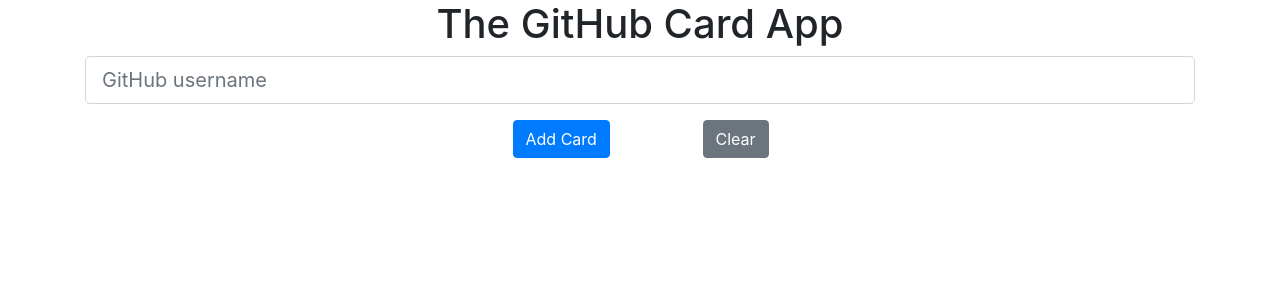
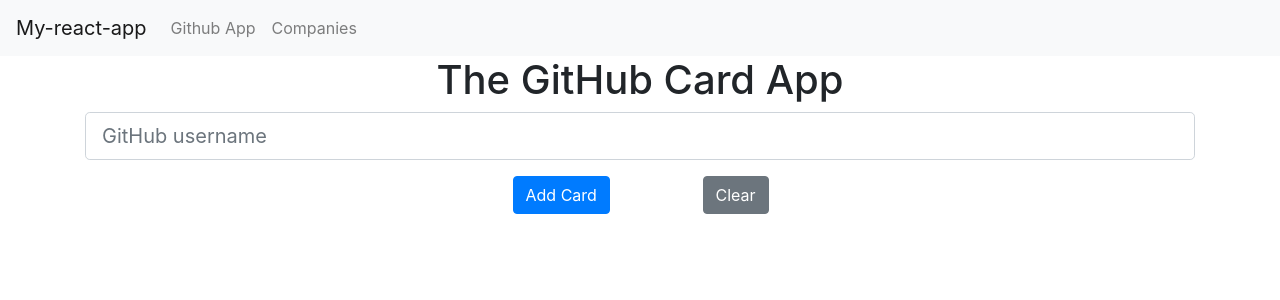
Before and after one commit to hirenpandit/my-react-app, a React (Create React App) app: page /app in a window 1280 px wide. Shown: the top 300 px of the page. Built offline with nearby package versions, Linux system fonts and the light colour scheme.

Commit message:
added navigation

```diff
--- a/package.json
+++ b/package.json
@@ -14,6 +14,7 @@
     "react": "^17.0.2",
     "react-bootstrap": "^1.5.2",
     "react-dom": "^17.0.2",
+    "react-router-dom": "^5.2.0",
     "react-scripts": "4.0.3",
     "typescript": "^4.2.4",
     "web-vitals": "^1.1.1"
@@ -41,5 +42,8 @@
       "last 1 firefox version",
       "last 1 safari version"
     ]
+  },
+  "devDependencies": {
+    "@types/react-router-dom": "^5.1.7"
   }
 }
--- a/src/App.tsx
+++ b/src/App.tsx
@@ -4,8 +4,8 @@
 import Button from 'react-bootstrap/Button';
 import Container from 'react-bootstrap/Container';
 import Form from 'react-bootstrap/Form';
-import 'bootstrap/dist/css/bootstrap.min.css';
 import { Col, Row } from 'react-bootstrap';
+import Image from 'react-bootstrap/Image';
 
 const CardList = (props:any) => {
   return props.profiles.map((profile:any) => {
@@ -17,14 +17,19 @@
 
 const Card = (props:any) => {
   return <Row>
-    <div style={{margin: '1em'}}>
-            <img width="75" src={props.avatar_url} />
-            <div style={{display: 'inline-block', marginLeft: 10}}>
-              <div style={{fontSize:'1.25em', fontWeight: 'bold'}}>{props.name}</div>
-              <div>{props.company}</div>
-            </div>
-        </div>
-  </Row>
+            <Col sm="2">
+              <Image src={props.avatar_url} thumbnail/>
+            </Col>
+            <Col>
+              <Row className="justify-content-md-left">
+                <div style={{display: 'inline-block', marginLeft: 10}}>
+                  <div style={{fontSize:'1.25em', fontWeight: 'bold'}}>{props.name}</div>
+                  <div>{props.company}</div>
+                </div>
+              </Row>
+
+            </Col>
+          </Row>
 
 }
 
--- a/src/index.tsx
+++ b/src/index.tsx
@@ -3,10 +3,12 @@
 import './index.css';
 import App from './App';
 import reportWebVitals from './reportWebVitals';
+import Navigation from './navigation';
+import 'bootstrap/dist/css/bootstrap.min.css';
 
 ReactDOM.render(
   <React.StrictMode>
-    <App title="The GitHub Card App"/>
+    <Navigation />
   </React.StrictMode>,
   document.getElementById('root')
 );
--- /dev/null
+++ b/src/navigation.tsx
@@ -0,0 +1,31 @@
+import React from 'react';
+import Navbar from 'react-bootstrap/Navbar';
+import Nav from 'react-bootstrap/Nav';
+import {
+    BrowserRouter as Router,
+    Route,
+    Link,
+    Switch
+} from 'react-router-dom';
+import App from './App';
+
+export default function Navigation() {
+    return <Router>
+            <Navbar bg="light" expand="lg">
+                    <Navbar.Brand href="#home">My-react-app</Navbar.Brand>
+                    <Navbar.Toggle aria-controls="basic-navbar-nav" />
+                    <Navbar.Collapse id="basic-navbar-nav">
+                    <Nav className="mr-auto">
+                        <Nav.Link href="/app">Github App</Nav.Link>
+                        <Nav.Link href="/companies">Companies</Nav.Link>
+                    </Nav>
+                    </Navbar.Collapse>
+                </Navbar>
+                <Switch>
+                    <Route path="/app">
+                        <App title="The GitHub Card App"/>
+                    </Route>
+                </Switch>
+            </Router>
+
+}
```
